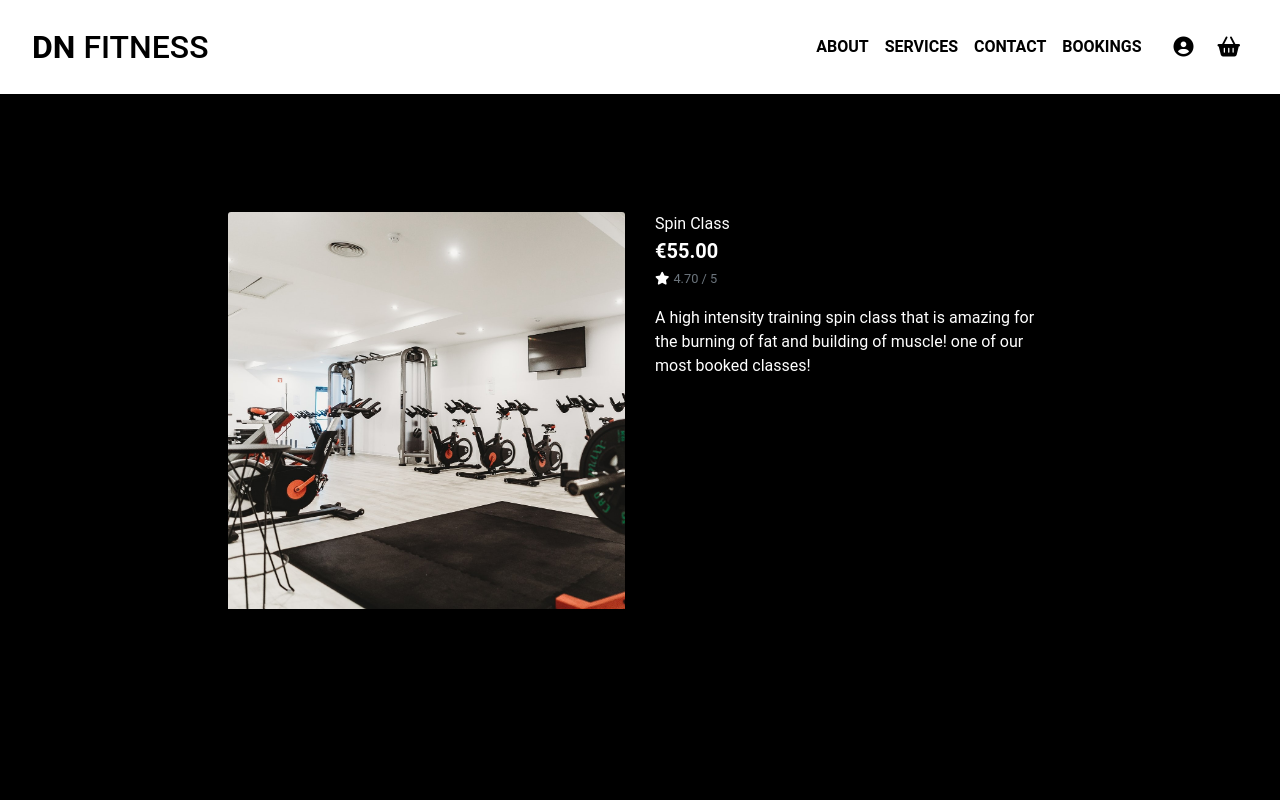
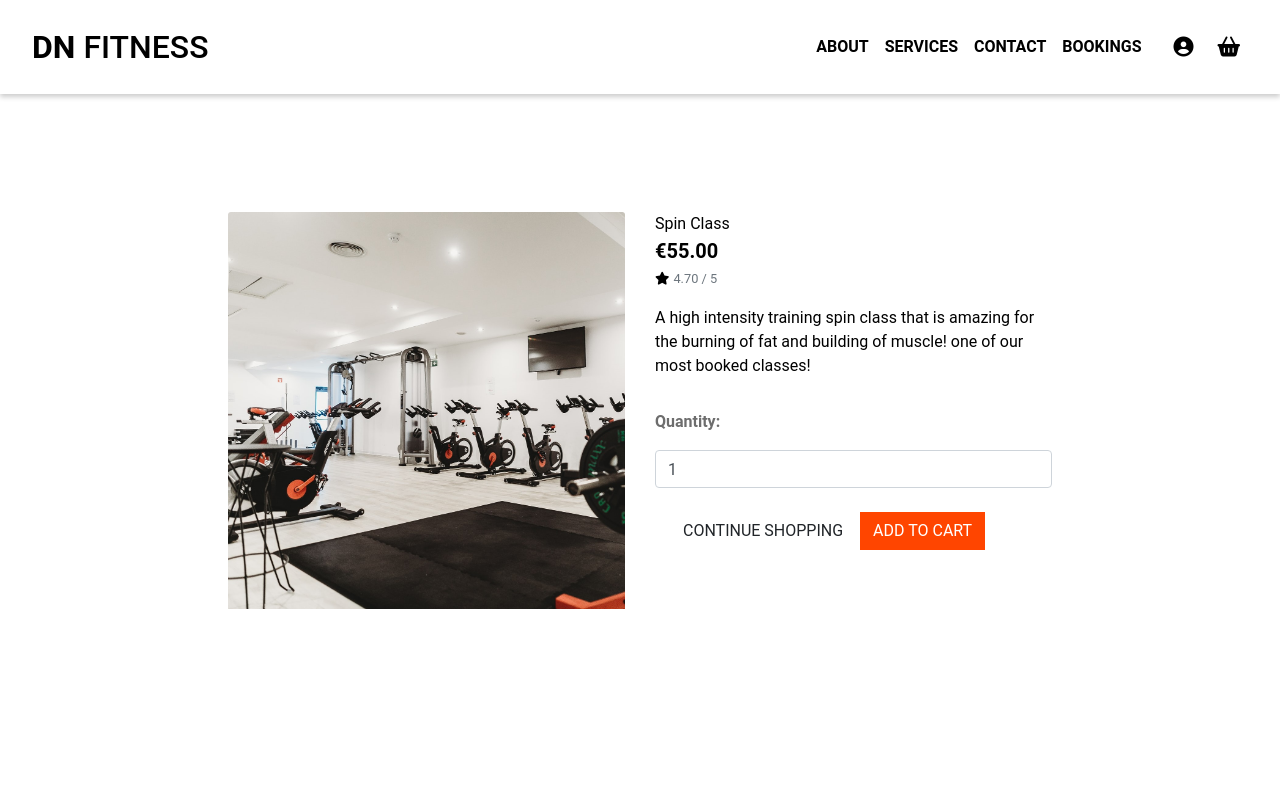
Before and after one commit to nemixu/Milestone4, a Django app: page /products/7 in a window 1280 px wide. Run offline with Django 3.2, Linux system fonts and the light colour scheme; data comes from the database, SQL or seed files in the repository; some libraries are stand-ins or nearby versions.

Commit message:
adjusted font colours from white to black and adjusted the overlay

```diff
--- a/products/templates/products/product_detail.html
+++ b/products/templates/products/product_detail.html
@@ -12,7 +12,7 @@
 {% endblock  %}
 
 {% block content %}
-    <div class="overlay"></div>
+    <div class="white-overlay"></div>
       <div class="container-fluid">
         <div class="row">
             <div class="col-12 col-md-6 col-lg-4 offset-lg-2">
@@ -30,14 +30,34 @@
             </div>
             <div class="col-12 col-md-6 col-lg-4 ">
                 <div class="product-details-container mb-5 mt-md-5">
-                    <p class="mb-0 text-white">{{ product.name }}</p>
-                    <p class="lead mb-0 text-left font-weight-bold text-white">€{{ product.price }}</p>
-                    {% if product.rating %}
-                        <small class="text-muted "><i class="fas fa-star mr-1 text-white"></i>{{ product.rating }} / 5</small>
-                    {% else %}
-                        <small class="text-muted text-white">No Rating</small>
-                   {% endif %}
-                        <p class="mt-3 text-white">{{ product.description }}</p>
+                <p class="mb-0 text-black">{{ product.name }}</p>
+                <p class="lead mb-0 text-left font-weight-bold text-black">€{{ product.price }}</p>
+                {% if product.rating %}
+                    <small class="text-muted "><i class="fas fa-star mr-1 text-black"></i>{{ product.rating }} / 5</small>
+                {% else %}
+                   <small class="text-muted text-black">No Rating</small>
+                {% endif %}
+                <p class="mt-3 text-black">{{ product.description }}</p>
+                <form class="form" action="{% url 'add_to_cart' product.id %}" method="POST">
+                    {% csrf_token %}
+                    <div class="form-row">
+                        <div class="col-12">
+                            <p class="mt-3"><strong>Quantity:</strong></p>
+                            <div class="input-group">
+                                <input class="form-control qty_input" type="number" name="quantity" value="1" min="1" max="99" data-item_id="{{product.id}}" id="id_qty_{{ product.id}}">
+                            </div>
+                        </div>
+                    </div>
+                    <div class="col-12">
+                        <a href="{% url 'products' %}" class="btn btn-outline rounded-0 mt-4">
+                            <span class="icon"
+                                <i class="fas fa-chevron-left"></i>
+                            </span>
+                            <span class="text-uppercase">Continue Shopping</span>
+                        </a>
+                        <input type="submit" class="btn btn-black orange-btn text-white rounded-0 text-uppercase mt-4" value="Add to Cart">
+                    </div>
+                    <input type="hidden" name="redirect_url" value="{{ request.path }}">
                 </div>
             </div>
         </div>
```
